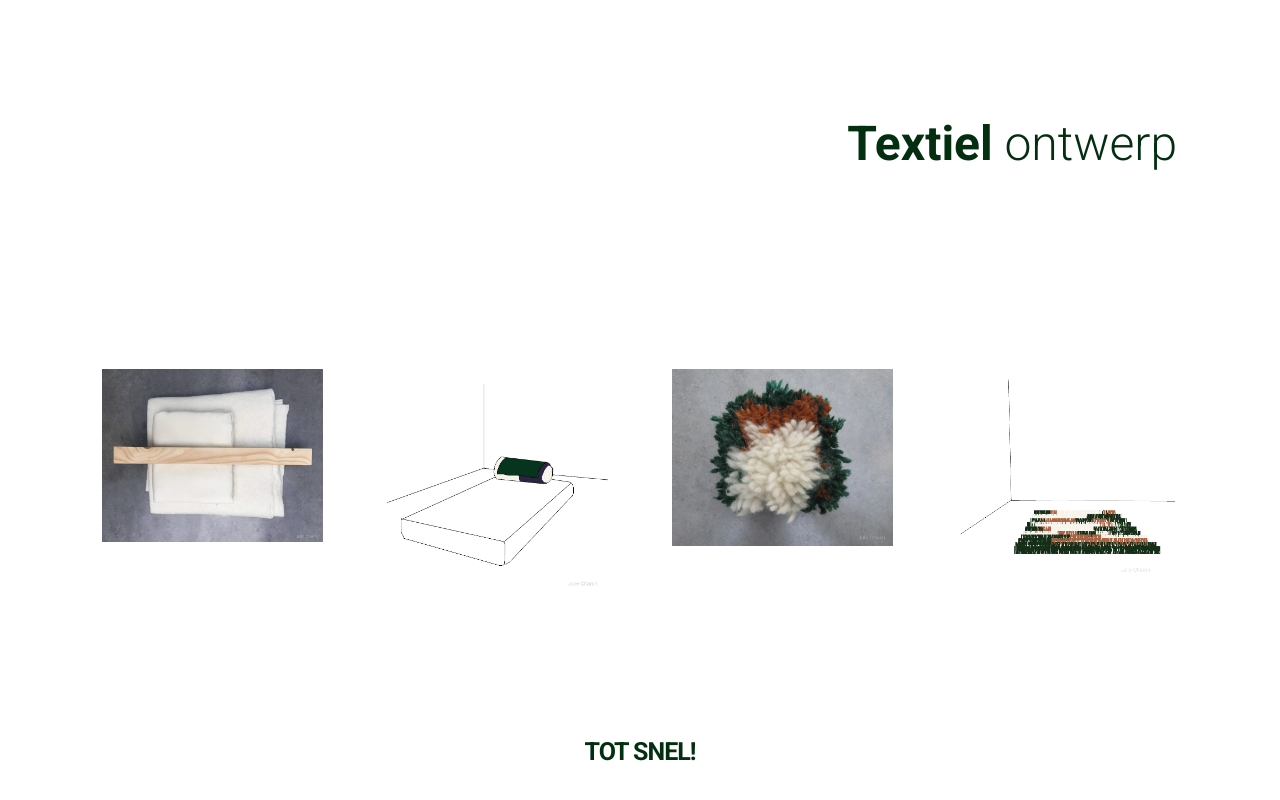
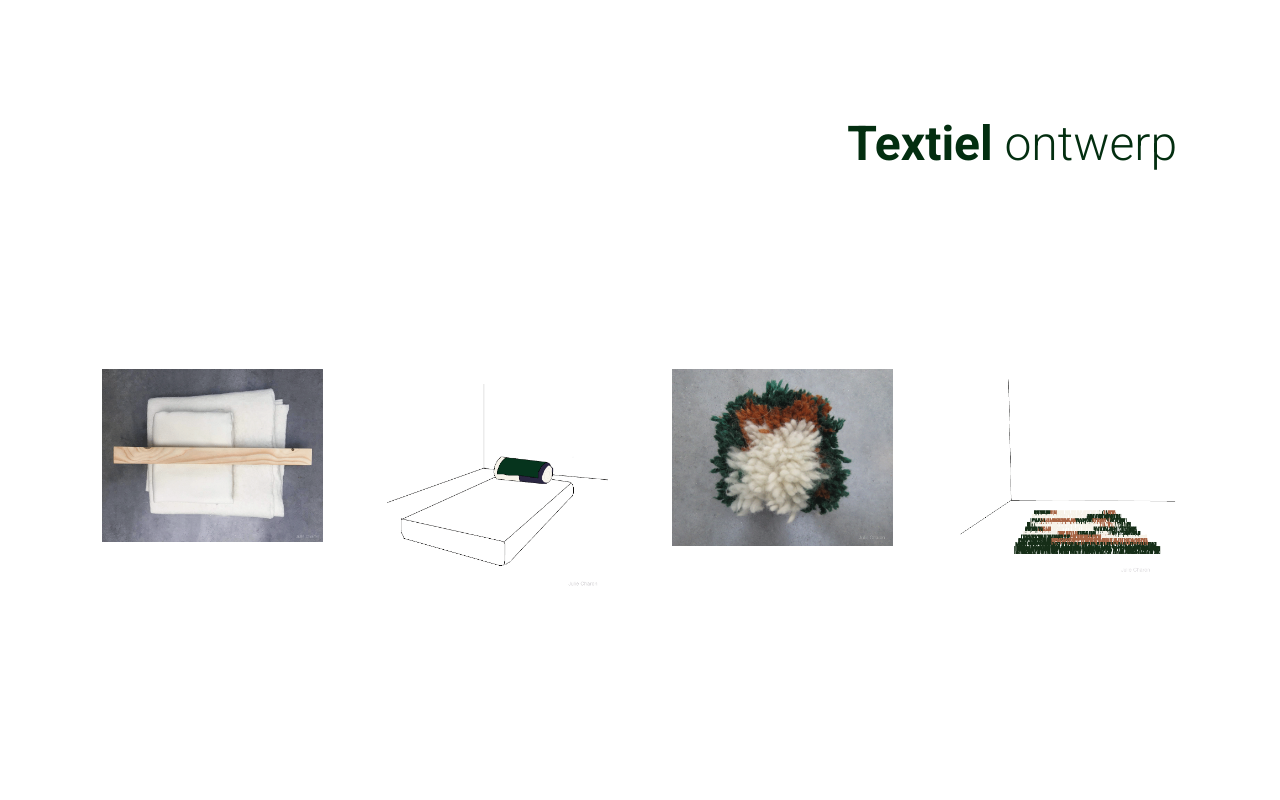
Before and after one commit to Juliecharon/nl, a plain HTML site: page index.html in a window 1280 px wide. Shown: the part 778-1578 px from the top of the page. After the commit the page ends 1552 px from the top, so only its background shows below. Drawn offline with nearby package versions, Linux system fonts and the light colour scheme.

Commit message:
create github pages

```diff
--- a/assets/mobirise/css/mbr-additional.css
+++ b/assets/mobirise/css/mbr-additional.css
@@ -3,7 +3,6 @@
 @import url(https://fonts.googleapis.com/css?family=Montserrat:400,700);
 @import url(https://fonts.googleapis.com/css?family=Lora:400,700);
 @import url(https://fonts.googleapis.com/css?family=Roboto+Condensed:400,300,700);
-
 
 
 
@@ -513,15 +512,6 @@ h6,
 #header3-0 .mbr-section-subtitle {
   text-align: center;
 }
-#header3-1 .mbr-section-title,
-#header3-1 .mbr-section-subtitle {
-  text-align: center;
-}
-#header3-1 H3 {
-  color: #032e10;
-  font-family: 'Roboto', sans-serif;
-  font-size: 25px;
-}
 
 
 #menu-0 .hide-buttons .nav-btn {
--- a/index.html
+++ b/index.html
@@ -52,7 +52,7 @@
 
 </section>
 
-<section class="engine"><a rel="external" href="https://mobirise.com">Mobirise Website Maker</a></section><section class="mbr-section article mbr-section__container mbr-after-navbar" id="content1-3" style="background-color: rgb(255, 255, 255); padding-top: 20px; padding-bottom: 20px;">
+<section class="engine"><a rel="external" href="https://mobirise.com">https://mobirise.com/</a></section><section class="mbr-section article mbr-section__container mbr-after-navbar" id="content1-3" style="background-color: rgb(255, 255, 255); padding-top: 20px; padding-bottom: 20px;">
 
     <div class="container">
         <div class="row">
@@ -215,17 +215,6 @@
     </div>
 </section>
 
-<section class="mbr-section mbr-section__container article" id="header3-1" style="background-color: rgb(255, 255, 255); padding-top: 20px; padding-bottom: 20px;">
-    <div class="container">
-        <div class="row">
-            <div class="col-xs-12">
-                <h3 class="mbr-section-title display-2">TOT SNEL!</h3>
-                <small class="mbr-section-subtitle"></small>
-            </div>
-        </div>
-    </div>
-</section>
-
 <footer class="mbr-small-footer mbr-section mbr-section-nopadding" id="footer1-0" style="background-color: rgb(255, 255, 255); padding-top: 1.75rem; padding-bottom: 1.75rem;">
 
     <div class="container">
```
Also changed, not shown: 3e jaar.html (+1 -1 lines), About.html (+1 -1 lines), Brand.html (+1 -1 lines), contact.html (+2 -2 lines), softsculptures.html (+1 -1 lines), 1 other file.
